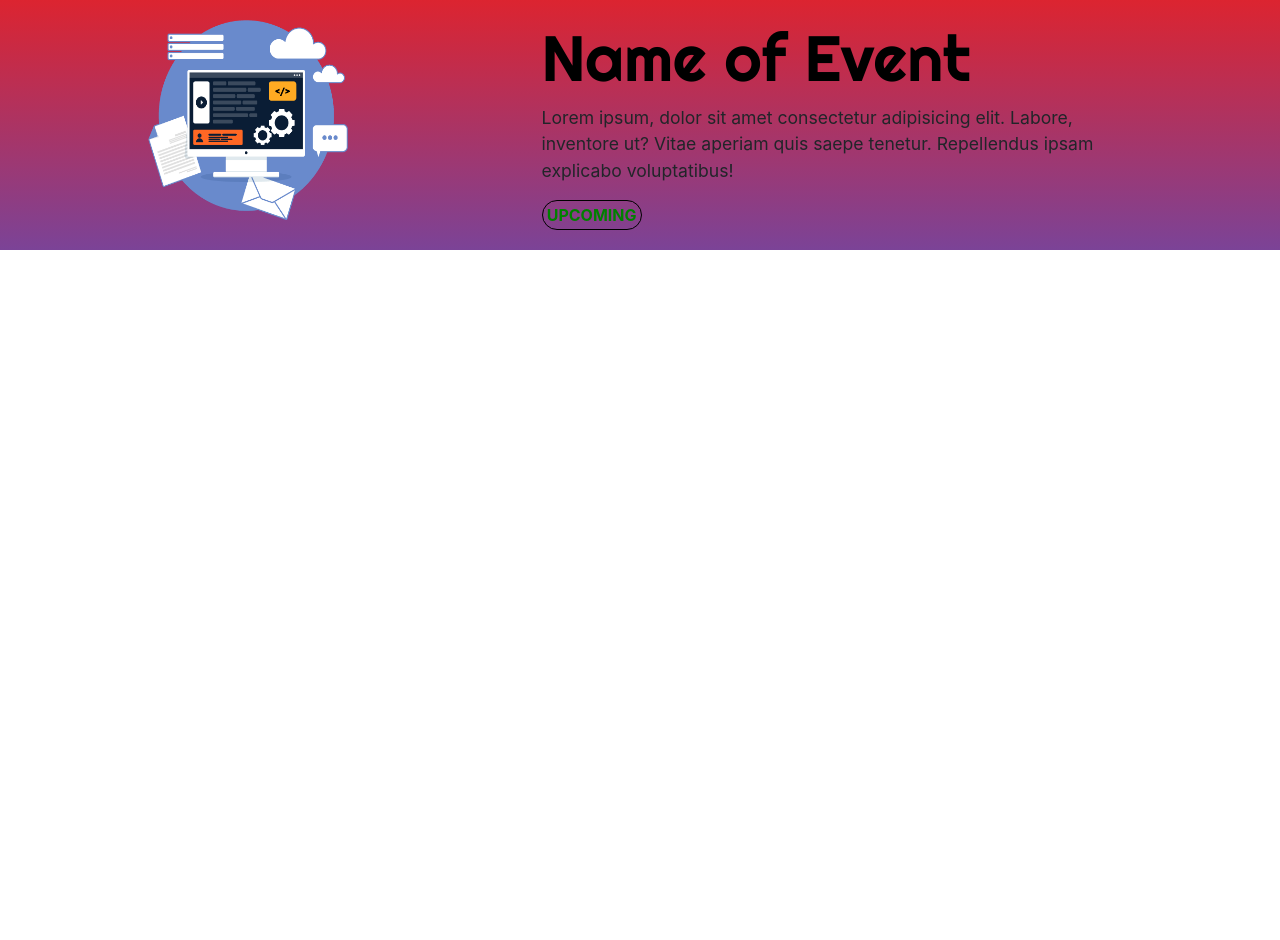
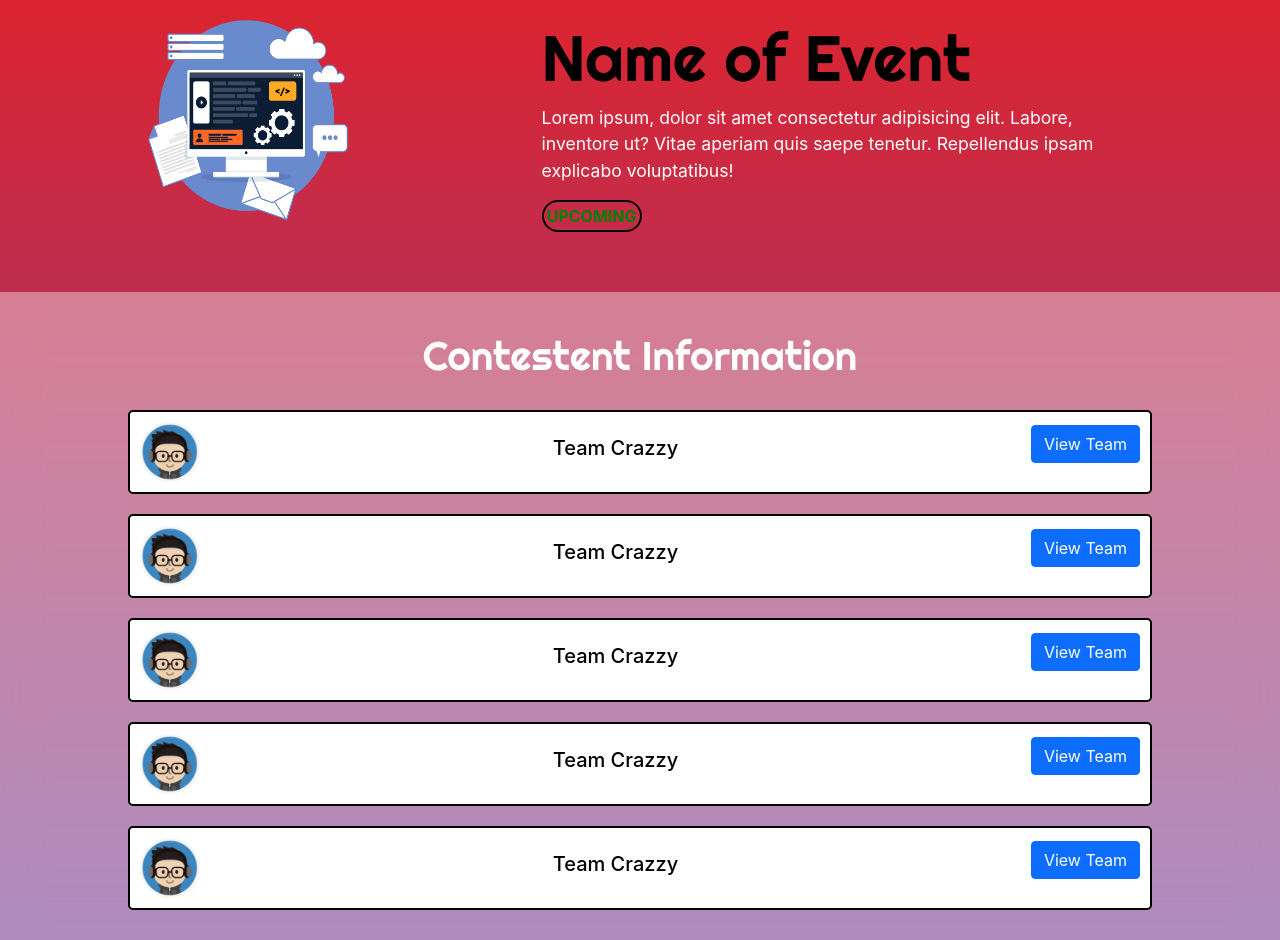
Before and after one commit to Scintilla2k22/scintilla2k22-frontend, a React (Create React App) app: page /eventpage in a window 1280 px wide. Before the commit the page ends 800 px from the top, so only its background shows below. Built offline with nearby package versions, Linux system fonts and the light colour scheme; a web font is replaced by a local one.

Commit message:
eventpage almost done

```diff
--- /dev/null
+++ b/src/Components/Eventpage/ContestentInfo.jsx
@@ -0,0 +1,29 @@
+import React from 'react'
+import './Eventpage.css'
+
+const loc = process.env.PUBLIC_URL
+
+function ContestentInfo() {
+    return (
+        <div className='con-item ' type="button" data-bs-toggle="collapse" data-bs-target="#collapseExample" aria-expanded="false" aria-controls="collapseExample">
+            <div className='avtar'>
+                <img src={`${loc}/image/avtaar.png`} alt="" />
+            </div>
+            <h5>Team Crazzy</h5>
+            <div>
+                <p>
+                    <button className="btn btn-primary" type="button" data-bs-toggle="collapse" data-bs-target="#collapseExample" aria-expanded="false" aria-controls="collapseExample">
+                        View Team
+                    </button>
+                </p>
+                <div className="collapse" id="collapseExample">
+                    <div className="card card-body">
+                        Some placeholder content for the collapse component. This panel is hidden by default but revealed when the user activates the relevant trigger.
+                    </div>
+                </div>
+            </div>
+        </div>
+    )
+}
+
+export default ContestentInfo
--- a/src/Components/Eventpage/EventPage.jsx
+++ b/src/Components/Eventpage/EventPage.jsx
@@ -1,4 +1,5 @@
 import React from 'react'
+import ContestentInfo from './ContestentInfo'
 import './Eventpage.css'
 
 const loc = process.env.PUBLIC_URL
@@ -6,7 +7,7 @@ const loc = process.env.PUBLIC_URL
 function EventPage() {
     return (
         <div className='event-page'>
-            <div className="event-info">
+            <div className="event-info m-container">
                 <div className="left-info">
                     <img src={`${loc}/image/knowbuddy.png`} alt="event-banner" />
                 </div>
@@ -16,8 +17,16 @@ function EventPage() {
                     <span className='status'>Upcoming</span>
                 </div>
             </div>
-            <div className="contestent-info">
 
+            <div className="con-info ">
+                <h2 style={{ fontSize: '2.5rem', margin: '20px', textAlign: 'center' }} className='heading2'>Contestent Information</h2>
+                <div className="con-list">
+                    <ContestentInfo />
+                    <ContestentInfo />
+                    <ContestentInfo />
+                    <ContestentInfo />
+                    <ContestentInfo />
+                </div>
             </div>
 
         </div>
--- a/src/Components/Eventpage/Eventpage.css
+++ b/src/Components/Eventpage/Eventpage.css
@@ -1,16 +1,19 @@
 .event-page{
     background: #7b4397;
-background: -webkit-linear-gradient(to bottom, #dc2430, #7b4397);
-background: linear-gradient(to bottom, #dc2430, #7b4397);
+    background: -webkit-linear-gradient(to bottom, #dc2430, #7b4397);
+    background: linear-gradient(to bottom, #dc2430, #7b4397);
+    /* height: 60vh; */
+    backdrop-filter: blur(20px);
+    color: white;
+    /* width: 100vw !important; */
 }
 
 .event-info{
- width: 100%;
+ width: 80%;
+ margin: auto;
  display: flex;
  justify-content: space-between;
  padding: 20px;
- width: 80%;
- margin: auto;
 
 }
 
@@ -36,7 +39,7 @@ background: linear-gradient(to bottom, #dc2430, #7b4397);
 .status{
     display: grid;
     place-items: center;
-    border:1px solid black;
+    border:2px solid black;
     border-radius: 20px;
     padding: 2px;
     font-weight: bold;
@@ -45,3 +48,47 @@ background: linear-gradient(to bottom, #dc2430, #7b4397);
     text-transform:uppercase;
 
 }
+
+
+.con-info{
+    backdrop-filter: blur(20px);
+    color: black;
+    background-color: #ffffff63;;
+    /* width: 100vw; */
+    margin-top: 40px;
+    padding: 20px 0;
+
+}
+
+.con-list{
+    width: 80%;
+    margin: auto;
+    display: flex;
+    flex-direction: column;
+}
+
+.con-item{
+    display: flex;
+    justify-content:space-between;
+    align-items: center;
+    width: 100%;
+    border: 2px solid;
+    margin: 10px 0;
+    border-radius: 5px;
+    padding: 10px;
+
+    background-color: #fff;
+
+
+}
+
+.avtar img{
+    width: 60px;
+    height: 60px;
+    border-radius: 50%;
+
+}
+
+.card{
+    width: 90%;
+}
--- a/src/index.css
+++ b/src/index.css
@@ -47,6 +47,7 @@ code {
 
 .m-container{
   width: 80%;
+  margin: auto;
 }
 
 .heading1{
```
Also changed, not shown: public/image/avtaar.png (added).
